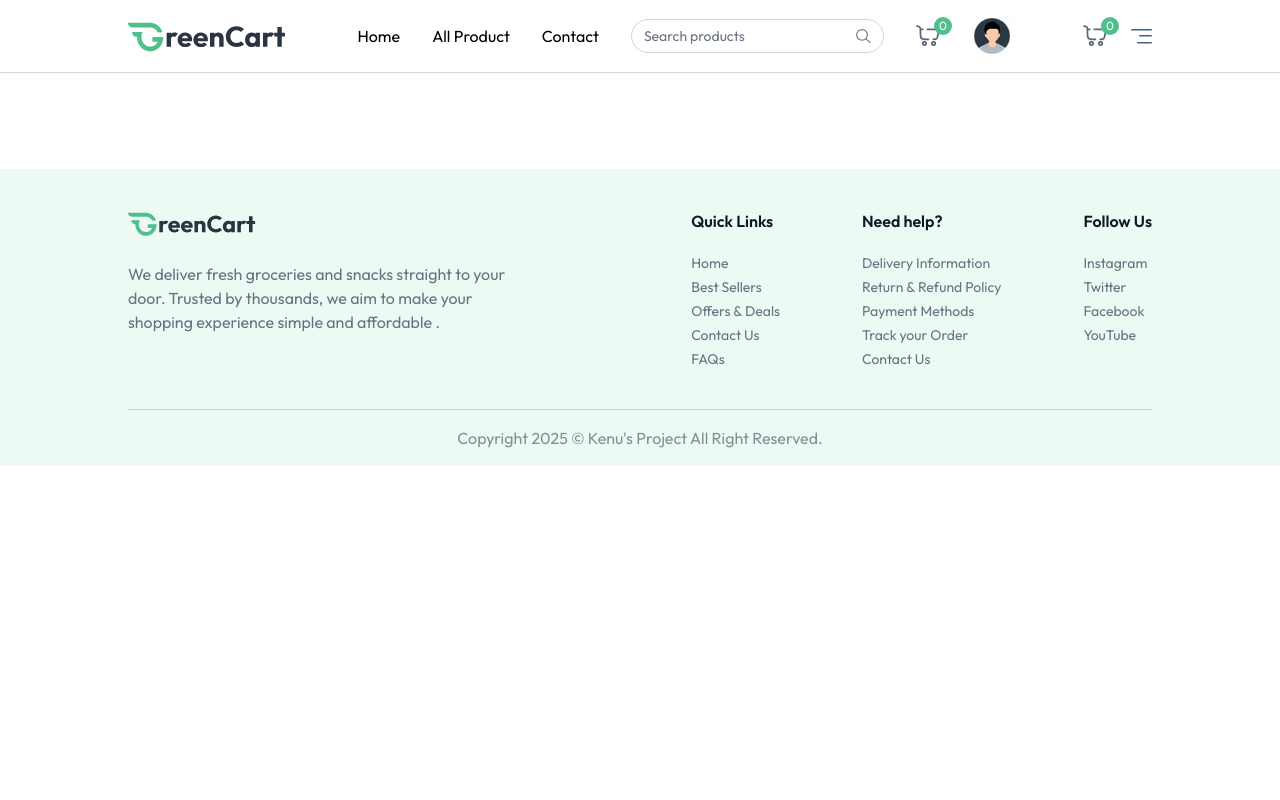
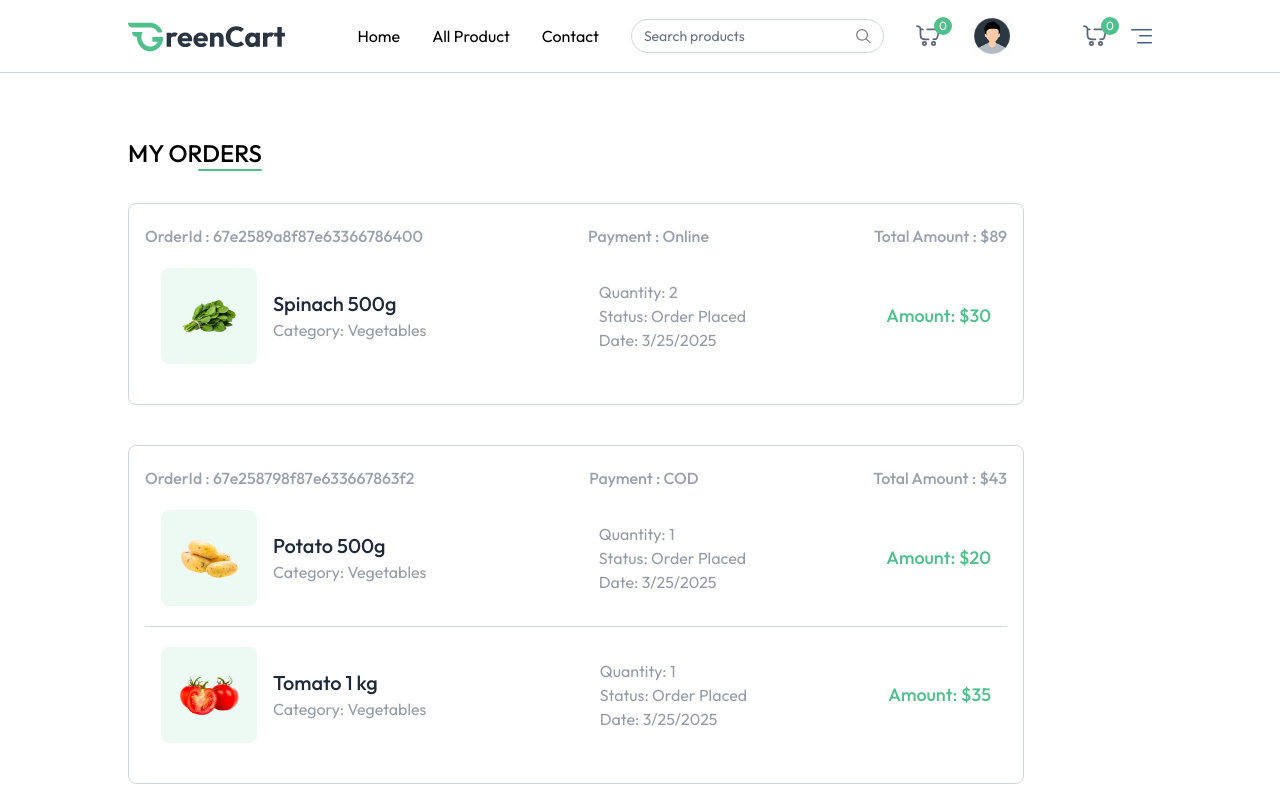
Before and after one commit to Kenu-05/MERN1-GROCERY-WEB, a React (Vite) app in the folder client/: page /my-orders in a window 1280 px wide. Shown: the top 800 px of the page. Built offline with nearby package versions, Linux system fonts and the light colour scheme.

Commit message:
Done MyOrders page

```diff
--- a/client/src/App.jsx
+++ b/client/src/App.jsx
@@ -13,6 +13,7 @@
 import ProductDetails from './pages/ProductDetails';
 import Cart from './pages/Cart';
 import AddAddress from './pages/AddAddress';
+import MyOrders from './pages/MyOrders';
 
 
 
@@ -38,6 +39,7 @@
             <Route path='/products/:category/:id' element={<ProductDetails/>} />
             <Route path='/cart' element={<Cart/>} />
             <Route path='/add-address' element={<AddAddress/>} />
+             <Route path='/my-orders' element={<MyOrders/>} />
 
          </Routes>
        </div>
--- a/client/src/components/ProductCard.jsx
+++ b/client/src/components/ProductCard.jsx
@@ -24,7 +24,7 @@
                 </div>
                 <div className="flex items-end justify-between mt-3">
                     <p className="md:text-xl text-base font-medium text-primary">
-                        {currency}${product.offerPrice}{" "}<span className="text-gray-500/60 md:text-sm text-xs line-through">{currency}${product.price}</span>
+                        {currency}{product.offerPrice}{" "}<span className="text-gray-500/60 md:text-sm text-xs line-through">{currency}${product.price}</span>
                     </p>
                     <div  onClick={(e)=>{e.stopPropagation();}}className="text-primary">
                         {(!cartItems[product._id]) ? (
--- a/client/src/context/AppContext.jsx
+++ b/client/src/context/AppContext.jsx
@@ -9,7 +9,7 @@
 
 export const AppContextProvider = ({children})=>{
 
-const currency=import.meta.VITE_CURRENCY;
+const currency=import.meta.env.VITE_CURRENCY;
 
 const navigate = useNavigate();
 const [user, setUser] = useState(true)
--- /dev/null
+++ b/client/src/pages/MyOrders.jsx
@@ -0,0 +1,67 @@
+import React, { useState,useEffect } from 'react'
+import { dummyOrders } from '../assets/assets'
+import { useAppContext } from '../context/AppContext'
+
+const MyOrders = () => {
+const [myOrders,setMyOrders]=useState([])
+const {currency} = useAppContext ()
+
+const fetchMyOrders = async ()=>{
+      setMyOrders(dummyOrders)
+}
+
+     useEffect(()=>{
+        fetchMyOrders()
+        },[])
+
+  return (
+    <div className='mt-16 pb-16'>
+        <div className='flex flex-col items-end w-max mb-8'>
+           <p className='text-2xl font-medium uppercase'>My orders</p>
+           <div className='w-16 h-0.5 bg-primary rounded-full'></div>
+        </div>
+        {myOrders.map((order, index)=>(
+             <div key={index} className='border border-gray-300 rounded-lg mb-10 p-4 py-5 max-w-4xl'>
+                  <p className='flex justify-between md:items-center text-gray-400
+                  md:font-medium '>
+                       <span>OrderId : {order._id}</span>
+                       <span>Payment : {order.paymentType}</span>
+                       <span>Total Amount : {currency}{order.amount}</span>
+                  </p>
+
+                {order.items.map((item, index)=>(
+                  <div key={index}
+                  className={`relative bg-white text-gray-500/70 ${
+                  order. items. length !== index +1 && "border-b"
+                  } border-gray-300 flex flex-col md: flex-row md: items-center justify-between p-4
+                  py-5 md: gap-16 w-full max-w-4x1` }>
+
+                    <div className='flex items-center mb-4 md:mb-0'>
+                       <div className='bg-primary/10 p-4 rounded-lg'>
+                        <img src={item.product.image[0]} alt="" className='w-16 h-16' />
+                       </div>
+                       <div className='ml-4'>
+                           <h2 className='text-xl font-medium text-gray-800'>{item.product.
+                            name}</h2>
+                           <p>Category: {item.product.category}</p>
+                      </div>
+                    </div>
+                     <div className='flex flex-col justify-center md:ml-8 mb-4 md:mb-0'>
+                        <p>Quantity: {item.quantity || "1"}</p>
+                        <p>Status: {order.status}</p>
+                        <p>Date: {new Date(order.createdAt).toLocaleDateString()}</p>
+                     </div>
+                     <p className='text-primary text-lg font-medium'>
+                     Amount: {currency}{item.product.offerPrice * item.quantity}
+                     </p>
+
+                  </div>
+         ))}
+
+</div>
+  ))
+}
+</div>
+  )}
+
+export default MyOrders
```
